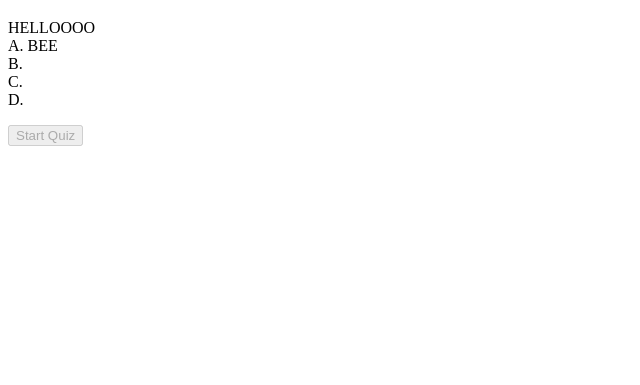
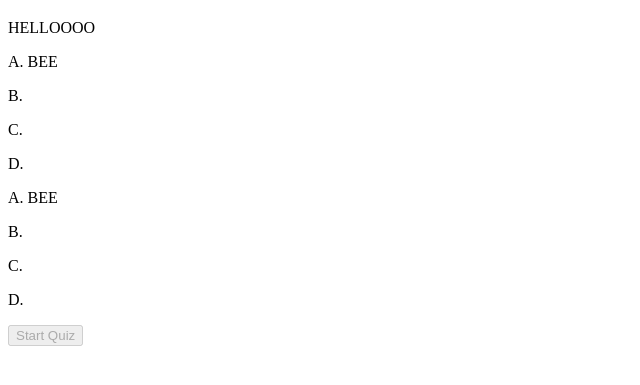
Before and after one commit to bmigo/codingquiz, a plain HTML site: page index.html in a window 1280 px wide. Both pictures are taken after a click on the button "Start Quiz". Shown: the part 87-472 px from the top of the page, without its empty margins (0-640 px from the left). Drawn offline with Linux system fonts and the light colour scheme.

Commit message:
more javascript for quiz

```diff
--- a/assets/script.js
+++ b/assets/script.js
@@ -1,6 +1,7 @@
 var timer = document.querySelector(".timer");
 var startButton = document.querySelector(".startQuiz");
-var quizBox = document.querySelector(".questions");
+var quizBox = document.querySelector(".answers");
+var quizQuestion = document.querySelector(".questions");
 
 var secondsLeft = 75;
 var deduction = 5;
@@ -34,25 +35,43 @@ var questions = [
     {
         q:"HELLOOOO",
         choices: ["A. BEE", "B. ", "C. ", "D. "],
-        a:"",
+        a:"B. ",
     },
+    {
+        q:"HELLOOOO",
+        choices: ["A. BEE", "B. ", "C. ", "D. "],
+        a:"B. ",
+    },
+
 ]
 
 function playGame () {
     quizBox.textContent = "";
     for (var i=0; i<questions.length; i++){
         var gameQuestion = questions[questionsIndex].q;
-        var choiceA = questions[questionsIndex].choices[0];
-        var choiceB = questions[questionsIndex].choices[1];
-        var choiceC = questions[questionsIndex].choices[2];
-        var choiceD = questions[questionsIndex].choices[3];
+        var gameChoices = questions[questionsIndex].choices;
 
-        quizBox.innerHTML = gameQuestion + "<br />" +
-        choiceA + "<br />" +
-        choiceB + "<br />" +
-        choiceC + "<br />" +
-        choiceD + "<br />";
+        quizQuestion.innerHTML = gameQuestion + "<br />";
 
+        gameChoices.forEach(function(newChoice) {
+            var listChoice = document.createElement("p");
+            listChoice.textContent = newChoice;
+            quizBox.appendChild(listChoice);
+            listChoice.addEventListener("click", console.log("hello"));
+        });
+
+
+
+
+
+        /* choiceA + " <button type='button'>:)</button>" + "<br />" +
+        choiceB + " <button type='button'>:)</button>" + "<br />" +
+        choiceC + " <button type='button'>:)</button>" + "<br />" +
+        choiceD + " <button type='button'>:)</button>" + "<br />";
+
+
+
+        button.addEventListener("click", console.log("click")); */
 
     }
 
--- a/index.html
+++ b/index.html
@@ -10,7 +10,8 @@
     <div class="timer"></div>
     <div>
         <h1>Coding Quiz</h1>
-        <p class="questions"> Answer the following questions before the timer runs out! Be careful, as each incorrect answer will deduct 5 seconds from the timer!</p>
+        <p class="questions"></p>
+        <p class="answers"> Answer the following questions before the timer runs out! Be careful, as each incorrect answer will deduct 5 seconds from the timer!</p>
         <button class="startQuiz">Start Quiz</button>
     </div>
 
```
